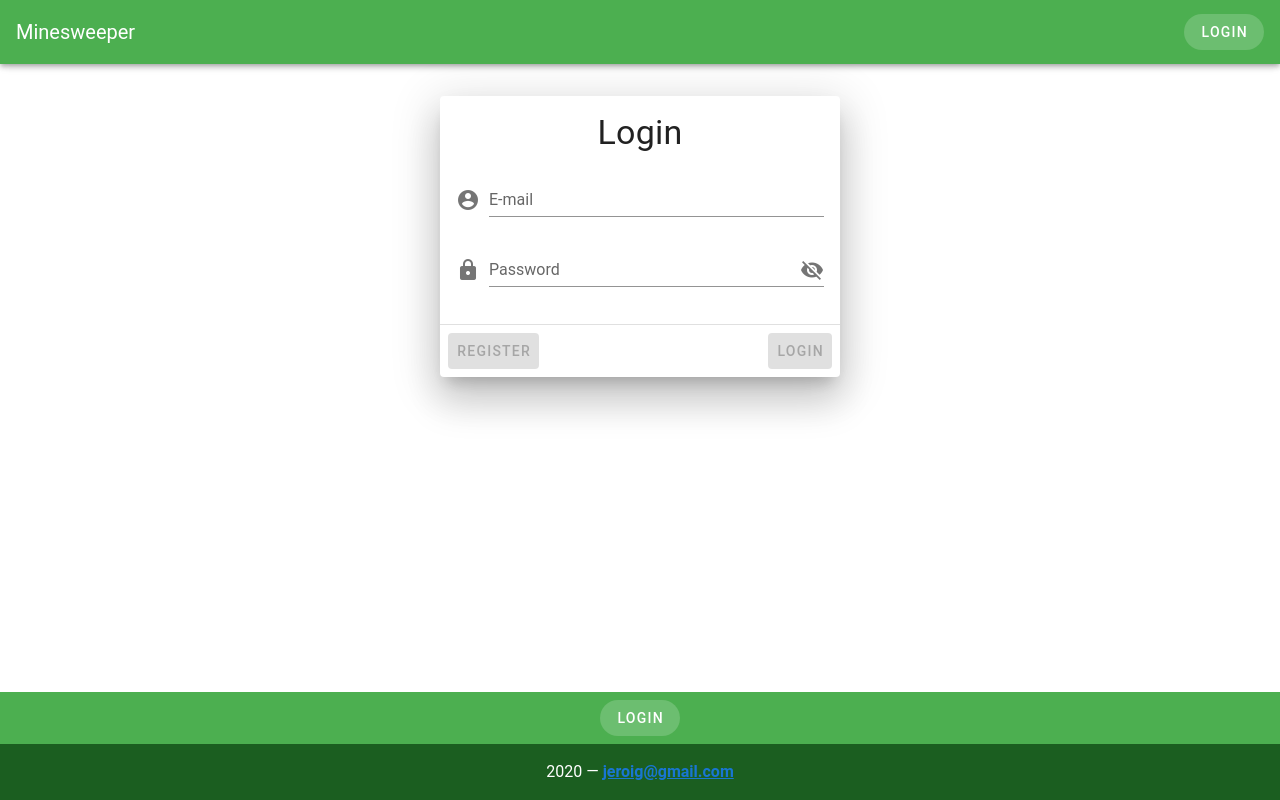
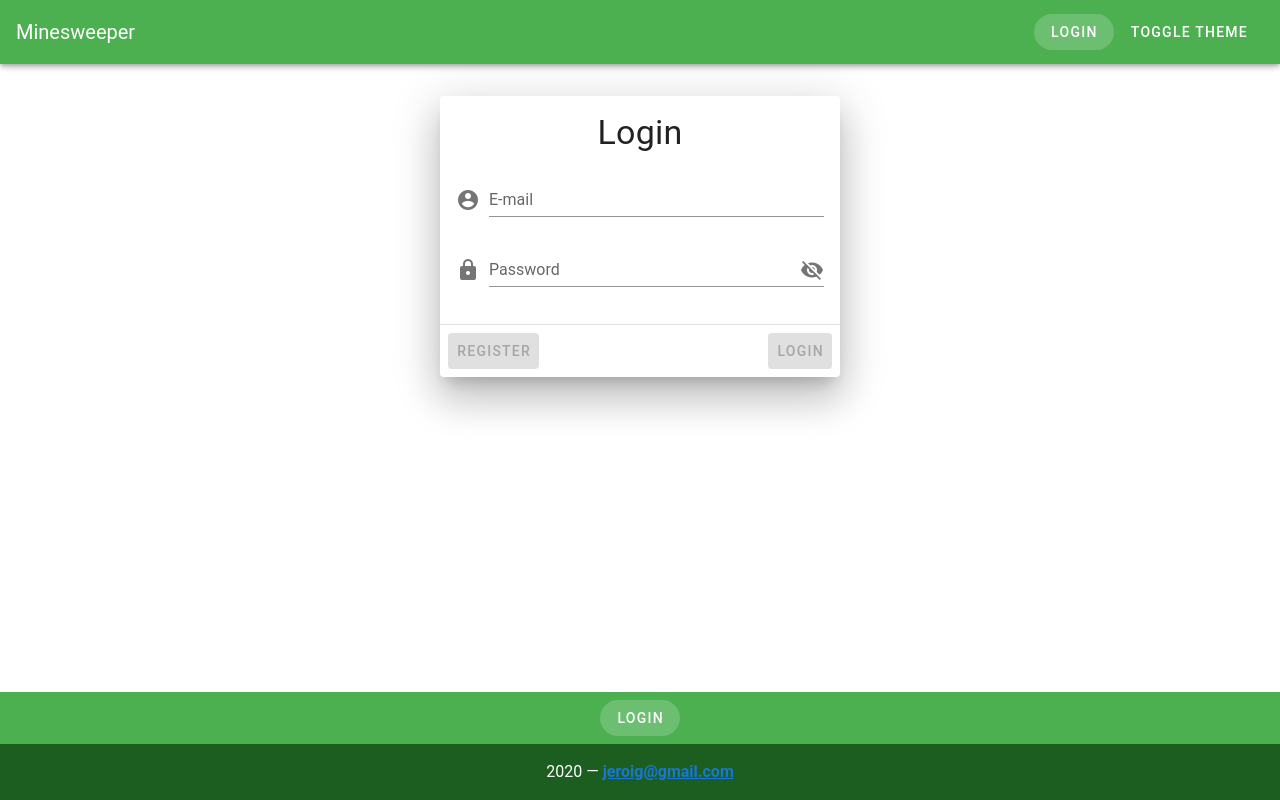
Before and after one commit to jeroig/minesweeper-vue, a Vue app: page / in a window 1280 px wide. Built offline with nearby package versions, Linux system fonts and the light colour scheme; what vue-swal would draw is missing.

Commit message:
Add toggle theme

```diff
--- a/public/index.html
+++ b/public/index.html
@@ -6,9 +6,7 @@
     <meta name="viewport" content="width=device-width,initial-scale=1.0">
     <link rel="icon" href="<%= BASE_URL %>favicon.ico">
     <title>Minesweeper</title>
-    <!--
-    <link rel="stylesheet" href="https://fonts.googleapis.com/css?family=Roboto:100,300,400,500,700,900">
-    -->
+
     <link rel="stylesheet" href="https://cdn.jsdelivr.net/npm/@mdi/font@latest/css/materialdesignicons.min.css">
   </head>
   <body>
--- a/src/App.vue
+++ b/src/App.vue
@@ -13,6 +13,9 @@
         :to="link.url"
         >{{ link.label }}</v-btn
       >
+      <v-btn @click="toggleTheme" text rounded>
+        Toggle Theme
+      </v-btn>
     </v-app-bar>
     <v-content>
       <router-view></router-view>
@@ -73,6 +76,11 @@ export default {
       )
     },
   },
-  methods: {},
+  methods: {
+    toggleTheme() {
+      this.$vuetify.theme.themes.dark.anchor = '#41B883'
+      this.$vuetify.theme.dark = !this.$vuetify.theme.dark
+    },
+  },
 }
 </script>
--- a/src/plugins/vuetify.js
+++ b/src/plugins/vuetify.js
@@ -3,4 +3,11 @@ import Vuetify from 'vuetify/lib'
 
 Vue.use(Vuetify)
 
-export default new Vuetify({})
+export default new Vuetify({
+  icons: {
+    iconfont: 'mdi',
+  },
+  theme: {
+    dark: false,
+  },
+})
--- /dev/null
+++ b/src/scss/variables.scss
@@ -0,0 +1,3 @@
+// https://github.com/vuetifyjs/vuetify/blob/master/packages/vuetify/src/styles/settings/_variables.scss
+//$body-font-family: 'Fira Sans';
+//$heading-font-family: 'Merriweather';
```
